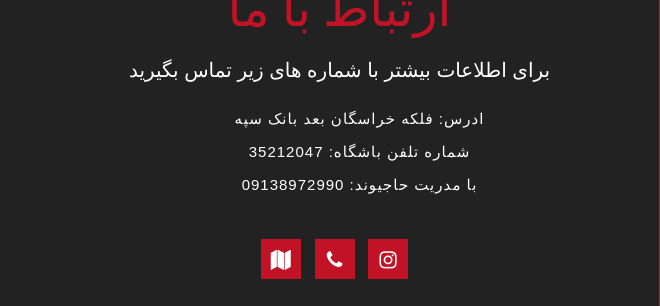
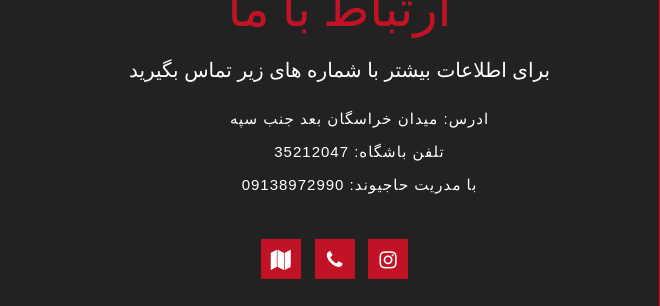
Before and after one commit to alixtron0/-, a plain HTML site: page index.html in a window 1280 px wide. Shown: the part 3735-4041 px from the top of the page, 620-1280 px from the left. Drawn offline with nearby package versions, Linux system fonts and the light colour scheme.

Commit message:
Update index.html

```diff
--- a/index.html
+++ b/index.html
@@ -226,8 +226,8 @@
                   <p class="title-p" dir="rtl" style="text-align: center;">برای اطلاعات بیشتر با شماره های زیر تماس بگیرید</p>
                   <div dir="rtl" style="text-align: center;" class="info">
                       <ul dir="rtl" style="text-align: center;">
-                          <li>ادرس: فلکه خراسگان بعد بانک سپه </li>
-                          <li>شماره تلفن باشگاه: 35212047</li>
+                          <li>ادرس: میدان خراسگان بعد جنب سپه </li>
+                          <li> تلفن باشگاه: 35212047</li>
                           <li>با مدریت حاجیوند: 09138972990</li>
                       </ul>
                   </div>
```
